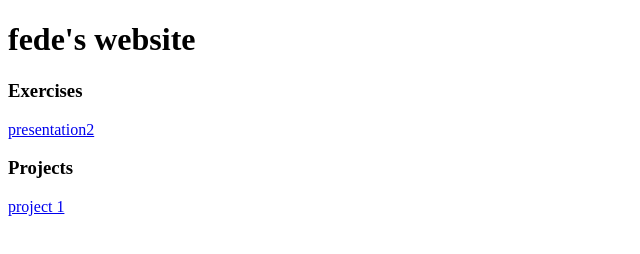
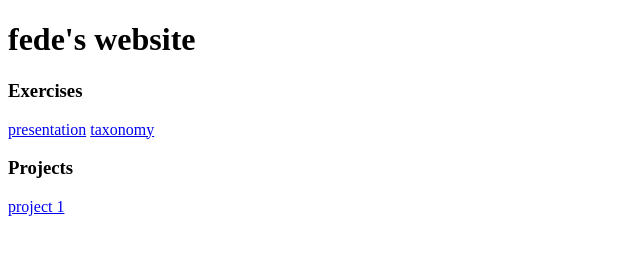
Before and after one commit to federicoperezvilloro/GD_for_the_Web, a plain HTML site: page index.html in a window 1280 px wide. Shown: the full height of the page, 0-640 px from the left. Drawn offline with Linux system fonts and the light colour scheme.

Commit message:
added taxonomy page

```diff
--- a/index.html
+++ b/index.html
@@ -12,7 +12,10 @@
     <h1>fede's website</h1>
     <div id="exercises">
       <h3>Exercises</h3>
-      <a href="presenation2.html" target="blank">presentation2</a>
+      <a href="presenation2.html" target="blank">presentation</a>
+      <a href="#" target="blank">taxonomy</a>
+
+
     </div>
 
     <div id="projects">
```
